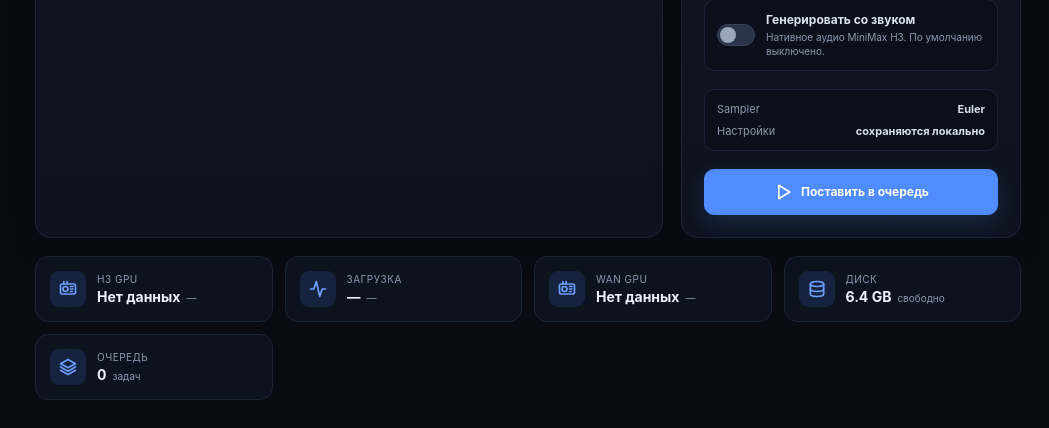
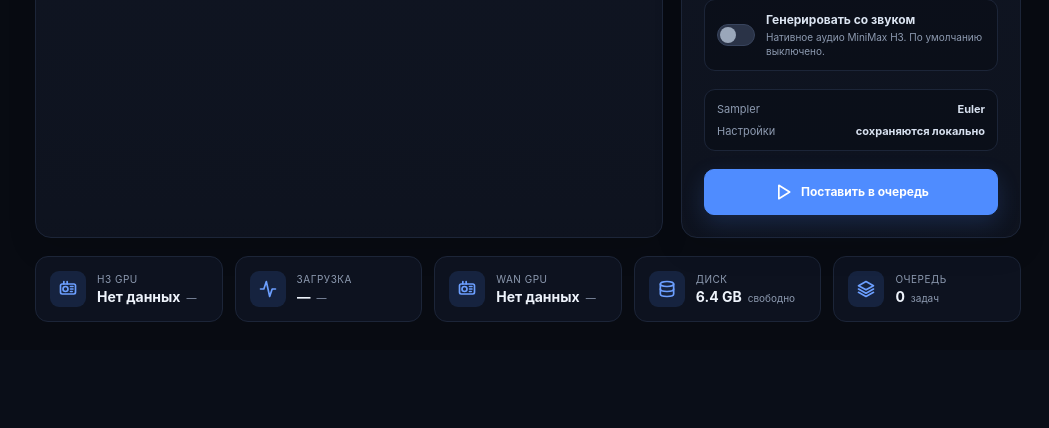
Before and after one commit to OpenFunRus/aivideosite, a FastAPI app: page / in a window 1280 px wide. Shown: the part 801-1229 px from the top of the page, without its empty margins (231-1280 px from the left). After the commit the page ends 1123 px from the top, so only its background shows below. Run offline with FastAPI, Linux system fonts and the light colour scheme; the visitor is signed in with stand-in values (Sample User, id 1); data that the repository does not hold is empty.

Commit message:
Fit dual GPU metrics in dashboard

```diff
--- a/app/static/app.css
+++ b/app/static/app.css
@@ -376,7 +376,7 @@ select { appearance: none; background-image: linear-gradient(45deg, transparent
 .badge-red { color: #ffb2b6; background: rgba(232,89,95,.12); }
 .badge-gray { color: #b7c1d1; background: rgba(141,154,176,.12); }
 
-.dashboard-strip { display: grid; grid-template-columns: repeat(4, 1fr); gap: 12px; margin-top: 18px; }
+.dashboard-strip { display: grid; grid-template-columns: repeat(5, 1fr); gap: 12px; margin-top: 18px; }
 .metric-card {
   min-width: 0;
   padding: 14px;
```
